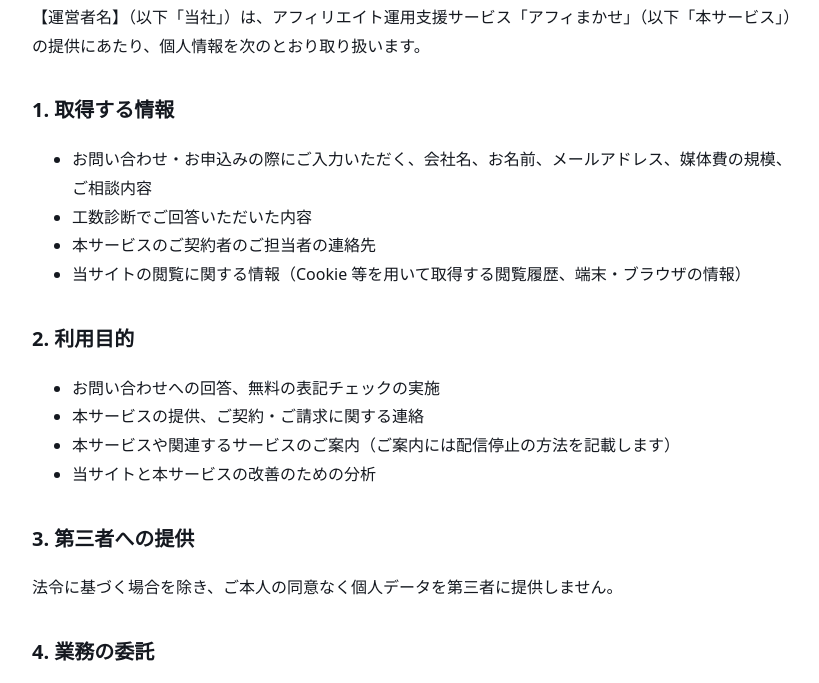
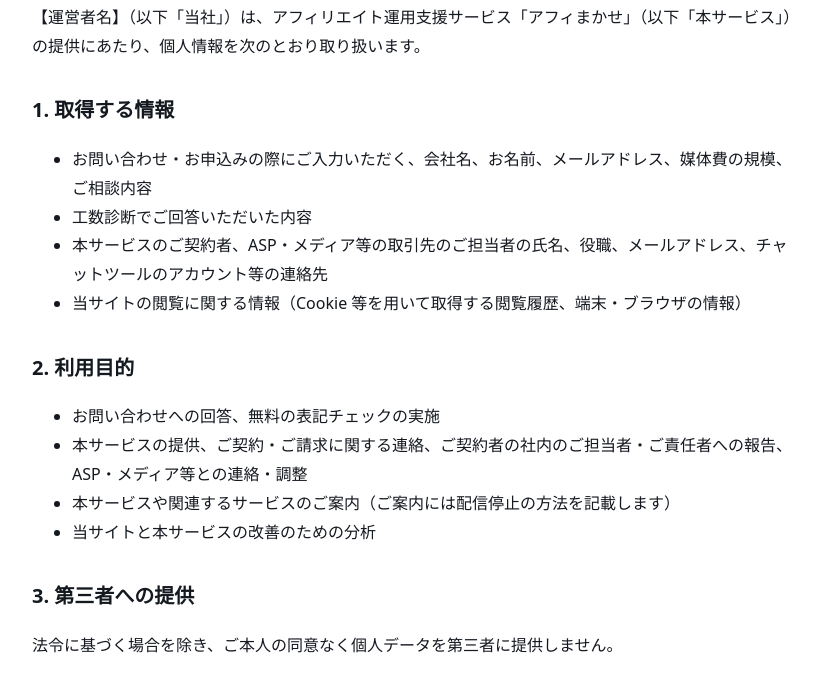
Before and after one commit to rikuurawareds-gif/my-website, a plain HTML site: page affiliate/site/privacy.html in a window 1280 px wide. Shown: the part 117-800 px from the top of the page, without its empty margins (228-1047 px from the left). Drawn offline with Linux system fonts and the light colour scheme.

Commit message:
取引先の担当者の情報は保存して使い、会員の情報は預からない線引きを明記
顧客の担当者・上長、ASP・メディアの担当者の氏名やChatworkアカウントは
連絡・報告のために保存する（顧客フォルダに連絡先台帳を追加）。
会員の個人情報は受け取らない方針を維持し、ハッシュ化しない理由を追記。
プライバシーポリシーの取得情報と利用目的を更新。

Co-Authored-By: Claude Opus 5.5 <noreply@anthropic.com>
Claude-Session: https://claude.ai/code/session_01BNoNYE8W6e9vjzzAkzAVaY

```diff
--- a/affiliate/site/privacy.html
+++ b/affiliate/site/privacy.html
@@ -15,14 +15,14 @@
 <ul>
 <li>お問い合わせ・お申込みの際にご入力いただく、会社名、お名前、メールアドレス、媒体費の規模、ご相談内容</li>
 <li>工数診断でご回答いただいた内容</li>
-<li>本サービスのご契約者のご担当者の連絡先</li>
+<li>本サービスのご契約者、ASP・メディア等の取引先のご担当者の氏名、役職、メールアドレス、チャットツールのアカウント等の連絡先</li>
 <li>当サイトの閲覧に関する情報（Cookie 等を用いて取得する閲覧履歴、端末・ブラウザの情報）</li>
 </ul>
 
 <h2>2. 利用目的</h2>
 <ul>
 <li>お問い合わせへの回答、無料の表記チェックの実施</li>
-<li>本サービスの提供、ご契約・ご請求に関する連絡</li>
+<li>本サービスの提供、ご契約・ご請求に関する連絡、ご契約者の社内のご担当者・ご責任者への報告、ASP・メディア等との連絡・調整</li>
 <li>本サービスや関連するサービスのご案内（ご案内には配信停止の方法を記載します）</li>
 <li>当サイトと本サービスの改善のための分析</li>
 </ul>
```
Also changed, not shown: 2 other files.
